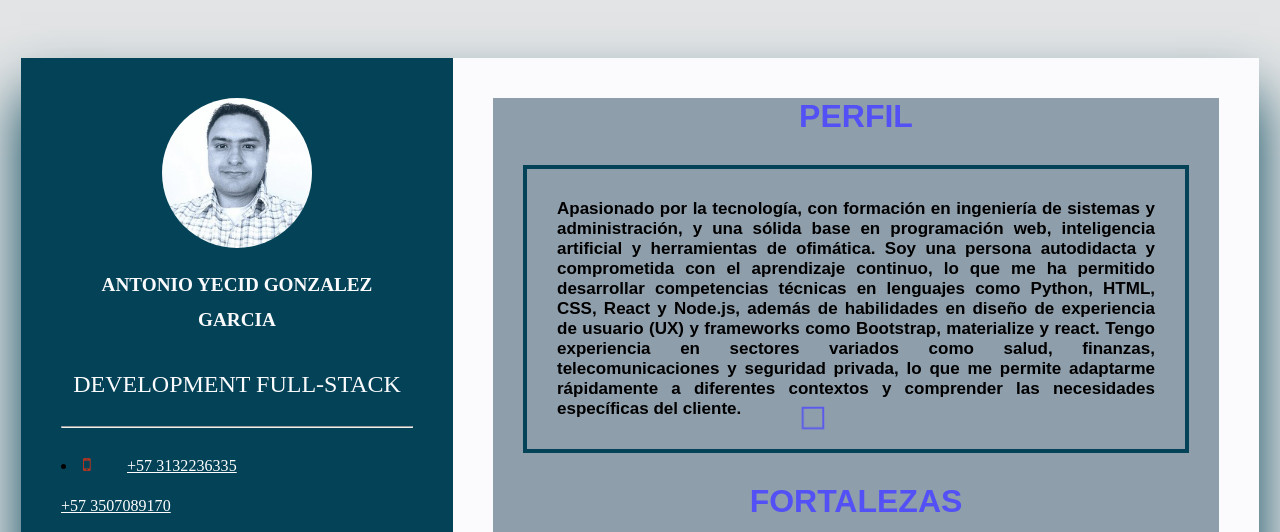
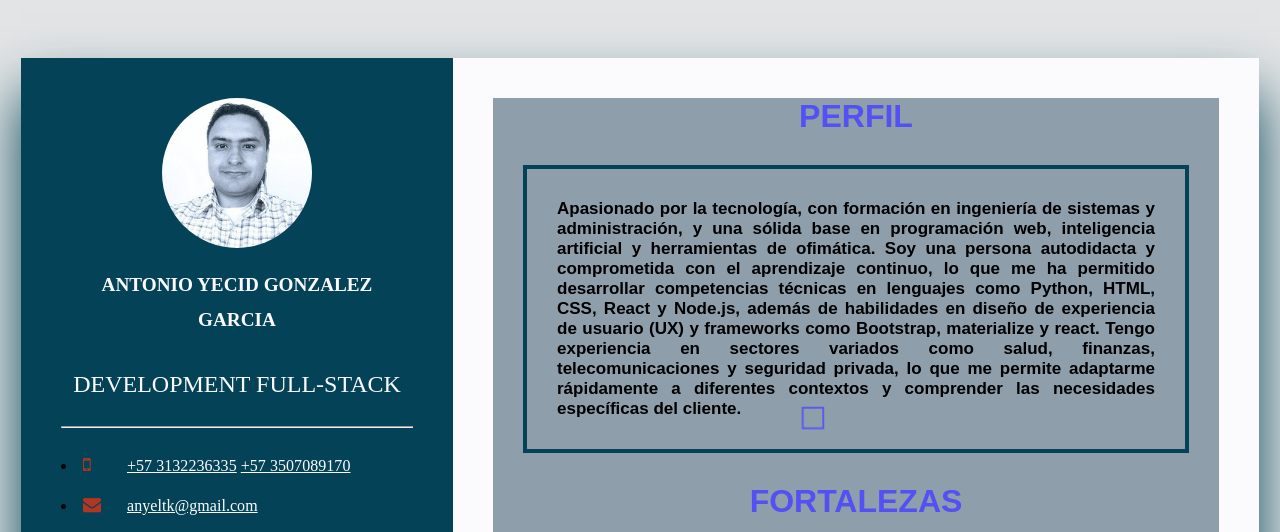
Before and after one commit to antonio-gonzalez/anyeltk.github.io, a plain HTML site: page index.html in a window 1280 px wide. Shown: the top 532 px of the page. Drawn offline with nearby package versions, Linux system fonts and the light colour scheme.

Commit message:
Update index.html

```diff
--- a/index.html
+++ b/index.html
@@ -22,8 +22,7 @@
          <div class="contacto">
                 <li>
                     <span class="icon"><i class="fa fa-mobile" aria-hidden="true"></i></span>
-                    <span class="texto"><a href="+57 3132236335">+57 3132236335</a> </span>
-                   <br> <span class="texto"><a href="+57 3507089170">+57 3507089170</a> </span>
+                    <span class="texto"><a href="+57 3132236335">+57 3132236335</a> </span>   <span class="texto"><a href="+57 3507089170">+57 3507089170</a> </span>
                 </li>
                 <li>
                     <span class="icon"><i class="fa fa-envelope" aria-hidden="true"></i></span>
```
